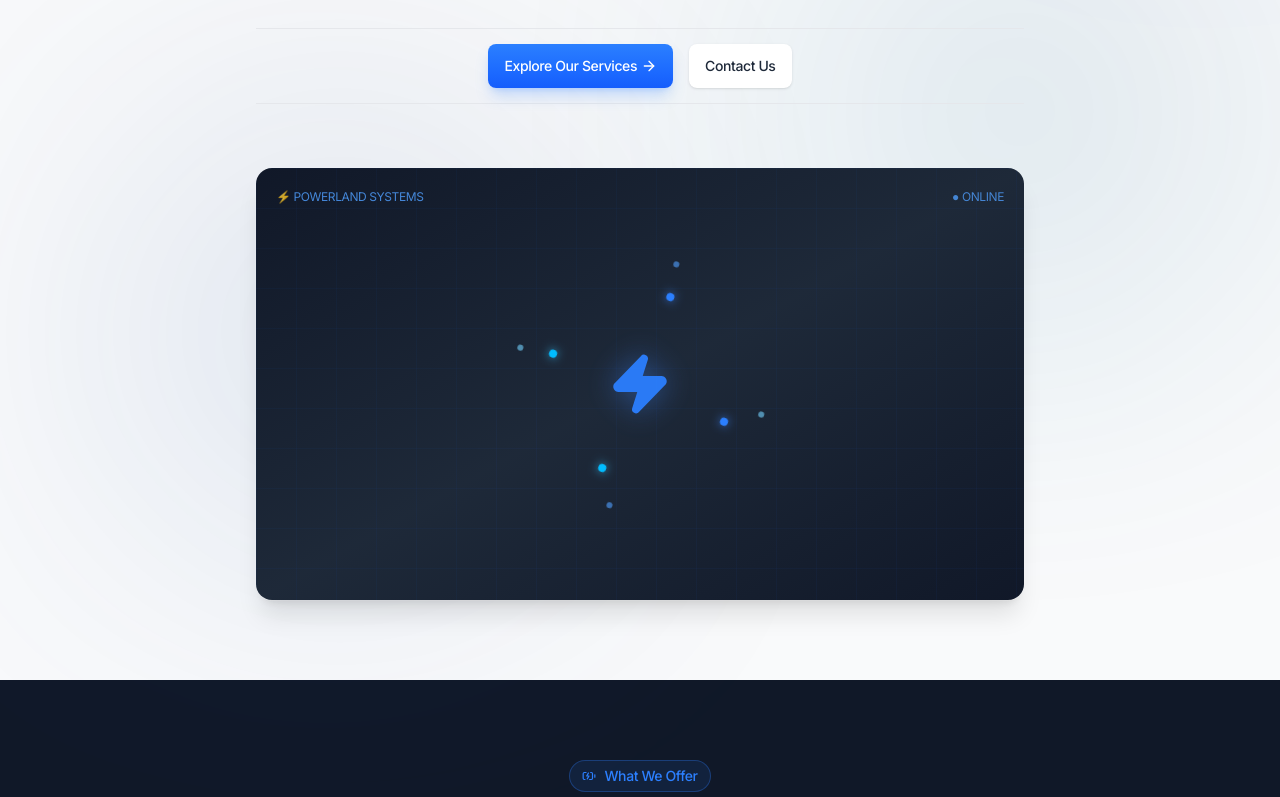
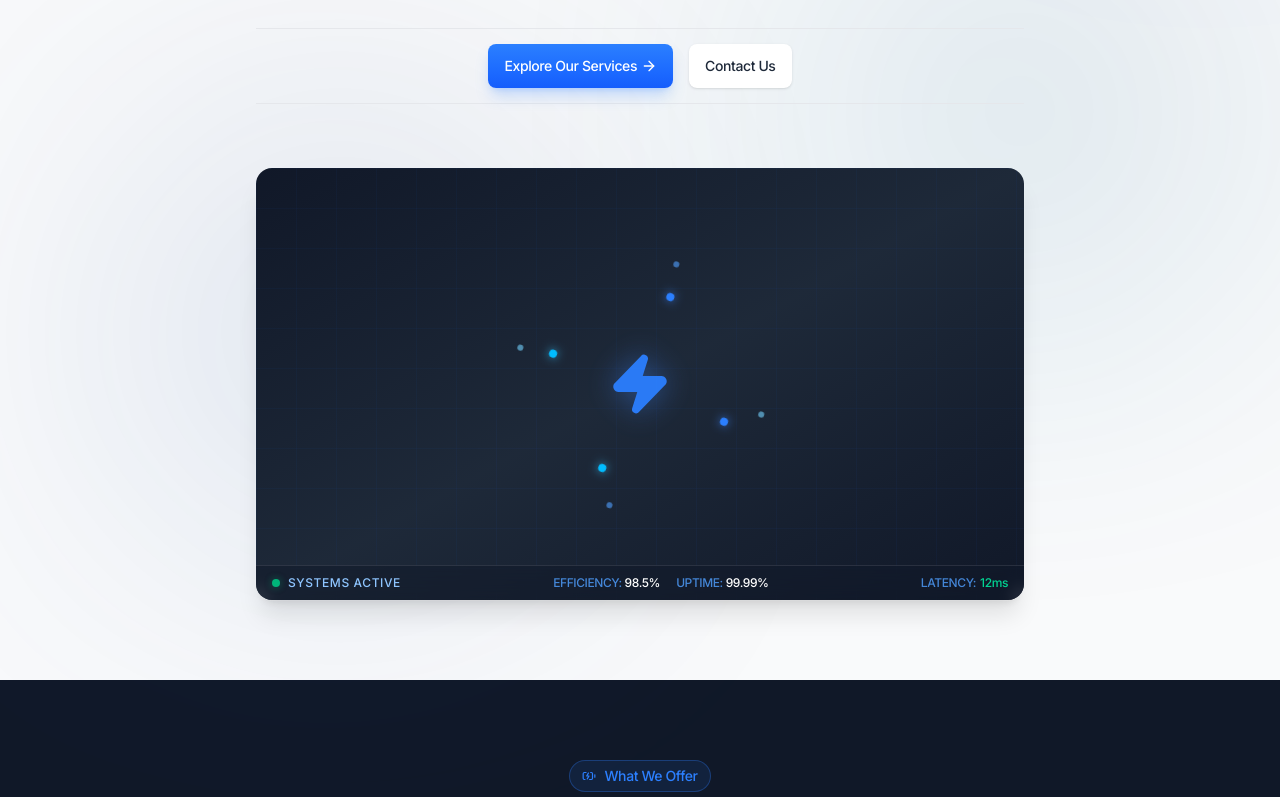
Before and after one commit to OYAPStudio/PowerLand, a Next.js app: page /en in a window 1280 px wide. Shown: the part 469-1266 px from the top of the page. Built offline with nearby package versions, Linux system fonts and the light colour scheme.

Commit message:
feat: replace hero status bar with impactful system metrics

```diff
--- a/components/hero-home.tsx
+++ b/components/hero-home.tsx
@@ -126,9 +126,19 @@ export default function HeroHome() {
               </div>
 
               {/* Status bar */}
-              <div className="relative flex items-center justify-between text-xs text-blue-400/80">
-                <span>⚡ POWERLAND SYSTEMS</span>
-                <span className="animate-pulse">● ONLINE</span>
+              <div className="absolute bottom-0 left-0 right-0 flex items-center justify-between border-t border-white/10 bg-gray-900/50 px-4 py-2 text-[10px] font-medium text-blue-300 backdrop-blur-sm sm:text-xs">
+                <div className="flex items-center gap-2">
+                  <span className="h-2 w-2 rounded-full bg-emerald-500 shadow-[0_0_8px_rgba(16,185,129,0.5)] animate-pulse" />
+                  <span className="tracking-wider">SYSTEMS ACTIVE</span>
+                </div>
+                <div className="flex gap-4">
+                  <span className="hidden sm:block text-blue-400/80">EFFICIENCY: <span className="text-white">98.5%</span></span>
+                  <span className="hidden sm:block text-blue-400/80">UPTIME: <span className="text-white">99.99%</span></span>
+                </div>
+                <div className="flex items-center gap-1">
+                  <span className="text-blue-400/80">LATENCY:</span>
+                  <span className="text-emerald-400">12ms</span>
+                </div>
               </div>
             </div>
           </div>
```
